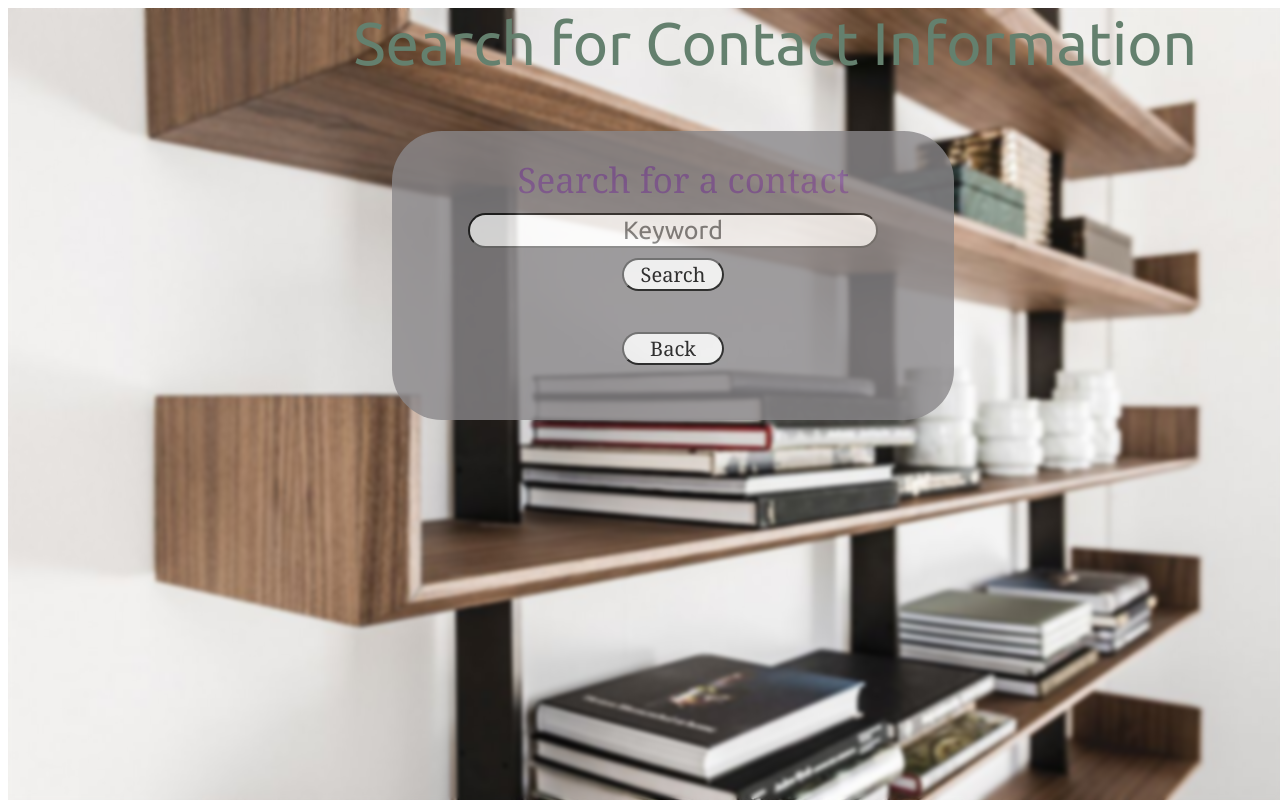
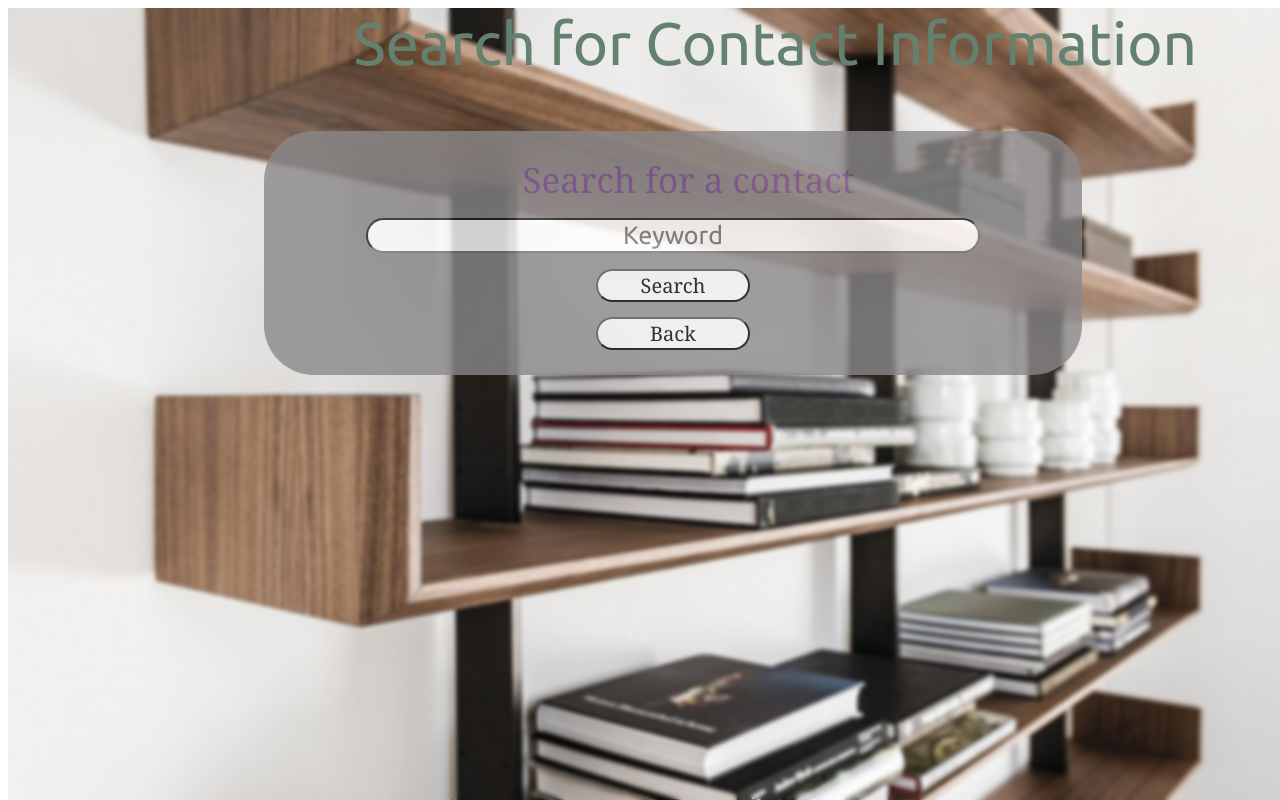
Before and after one commit to AryanJha524/contactmanager, a PHP site: page /search.html in a window 1280 px wide. Run offline with PHP 8.4, Linux system fonts and the light colour scheme.

Commit message:
quite the changes

```diff
--- a/Front End/css/styleSearch.css
+++ b/Front End/css/styleSearch.css
@@ -39,8 +39,8 @@
 #loginDiv
 {
     font-size: 30px;
-    width: 40%;
-    margin-left: 30%;
+    width: 60%;
+    margin-left: 20%;
     padding: 25px;
     border-radius: 50px;
     background-color: #8a888a;
@@ -158,3 +158,34 @@ select{
     font-family: 'Ubuntu', sans-serif;
     color: #95060a;
 }
+
+table {
+  border: 1px solid black;
+  border-collapse: collapse;
+  text-align: center;
+  vertical-align:bottom;
+  margin-right 30%;
+}
+
+th
+{
+  border: 1px solid black;
+  border-collapse: collapse
+}
+
+th, td
+{
+  border-bottom: 1px solid;
+  padding: 15px;
+}
+
+tr
+{
+   border: 1px solid #000000;
+   border-collapse: collapse
+}
+
+tr:nth-child(even)
+{
+  background-color: #60486f91
+}
--- a/Front End/css/styleUpdate.css
+++ b/Front End/css/styleUpdate.css
@@ -1,7 +1,7 @@
 .background
 {
 
-  background-image: url('../images/bookshelf1.jpg');
+  background-image: url('../images/MinimalistDesk.jpg');
   position: absolute;
 
 
@@ -32,7 +32,7 @@
     margin-left: 34%;
     text-align: center;
     font-family: 'Arial', sans-serif;
-    color: #291c1c;
+    color: #5a5656;
 }
 
 
@@ -116,7 +116,7 @@ input[type="text"],input[type="password"]{
     margin-left: 7%;
     margin-bottom: 2%;
     font-family: 'Avantgarde', sans-serif;
-    color: #5f3a77;
+    color: #35523c;
 }
 
 #loginResult{
--- a/Front End/css/styleView.css
+++ b/Front End/css/styleView.css
@@ -39,8 +39,8 @@
 #accessUIDiv
 {
     font-size: 30px;
-    width: 90%;
-    margin-left: 0%;
+    width: 70%;
+    margin-left: 13%;
     padding: 25px;
     border-radius: 50px;
     background-color: #8a888a;
@@ -202,7 +202,7 @@ table {
   border-collapse: collapse;
   text-align: center;
   vertical-align:bottom;
-  margin-left: 30%;
+  margin-left: 10%;
 }
 
 th
--- a/Front End/css/styleregister.css
+++ b/Front End/css/styleregister.css
@@ -113,7 +113,7 @@ input[type="text"],input[type="password"]{
     margin-left: 7%;
     margin-bottom: 2%;
     font-family: 'Avantgarde', sans-serif;
-    color: #5f4372;
+    color: #305c3a;
 }
 
 #rinner-title{
--- a/Front End/js/code.js
+++ b/Front End/js/code.js
@@ -347,26 +347,30 @@ function searchContact()
         }
 
 		// print out search results
+		var tableHeaders = ["First Name", "Last Name", "Phone Number", "Email Address"];
 		var jsonObject = JSON.parse( xhr.responseText );
+
+		//create headers for table
+		contactList += "<tr>";
+		for(var i = 0; i<tableHeaders.length; i++)
+		contactList +=  "<th>" + tableHeaders[i] + "</th>";
+		contactList += "</tr>";
+
+		//Create rows for table
 		for( var i=0; i<jsonObject.results.length; i++ )
 		{
-			var contact = jsonObject.results[i].firstName + " " + jsonObject.results[i].lastName
-			+ " " + jsonObject.results[i].phoneNumber + " " + jsonObject.results[i].email + "\n";
-			contactList += contact;
-
-			// debug purposes
-			console.log(jsonObject.results[i].firstName);
-			console.log(jsonObject.results[i].lastName);
-			console.log(jsonObject.results[i].phoneNumber);
-			console.log(jsonObject.results[i].email);
-
-			if( i < jsonObject.results.length - 1 )
-			{
-				contactList += "<br />\r\n";
-			}
+			contactList += "<tr>";
+			contactList += "<td>" + jsonObject.results[i].firstName + "</td>"  ;
+			contactList += "<td>" + jsonObject.results[i].lastName + "</td>";
+			contactList += "<td>" + jsonObject.results[i].phoneNumber + "</td>";
+			contactList += "<td>" + jsonObject.results[i].email + "</td>";
+			contactList += "</tr>";
 		}
 
-		document.getElementsByTagName("p")[0].innerHTML = contactList;
+		//end of table
+		contactList +="</table>"
+		document.getElementsByTagName("table")[0].innerHTML = contactList;
+		xhr.send(jsonPayload);
 	}
 	catch(err)
 	{
--- a/Front End/search.html
+++ b/Front End/search.html
@@ -24,11 +24,11 @@
     <span id="inner-title">Search for a contact </span>
     <input type = "text" id="firstName" placeholder="Keyword"/><br />
 
-
+    <table id="contactList"></table>
 
     <button type = "button" id="loginButton" class="mybutton" onclick="searchContact()">Search</button>
         <span id ="searchResult"></span>
-        <p id="contactList">
+
     <input type = "button" id="logoutButton" class="myButton" onclick="location.href='http://s21cop4331group5.tech/main.html'" value="Back">
 
 </div>
```
Also changed, not shown: Front End/css/styles.css (+5 -5 lines), Front End/main.html (+1 -8 lines), Front End/images/MinimalistDesk.jpg (added).
